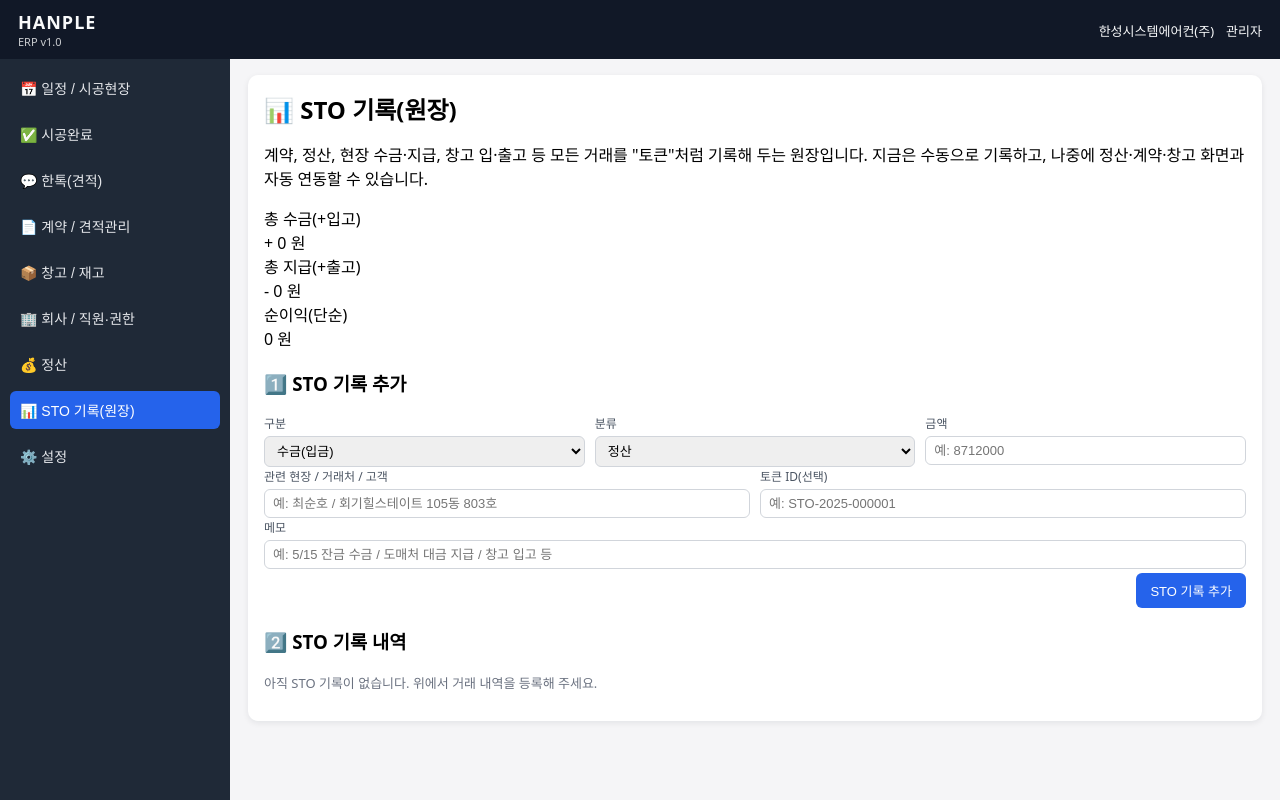
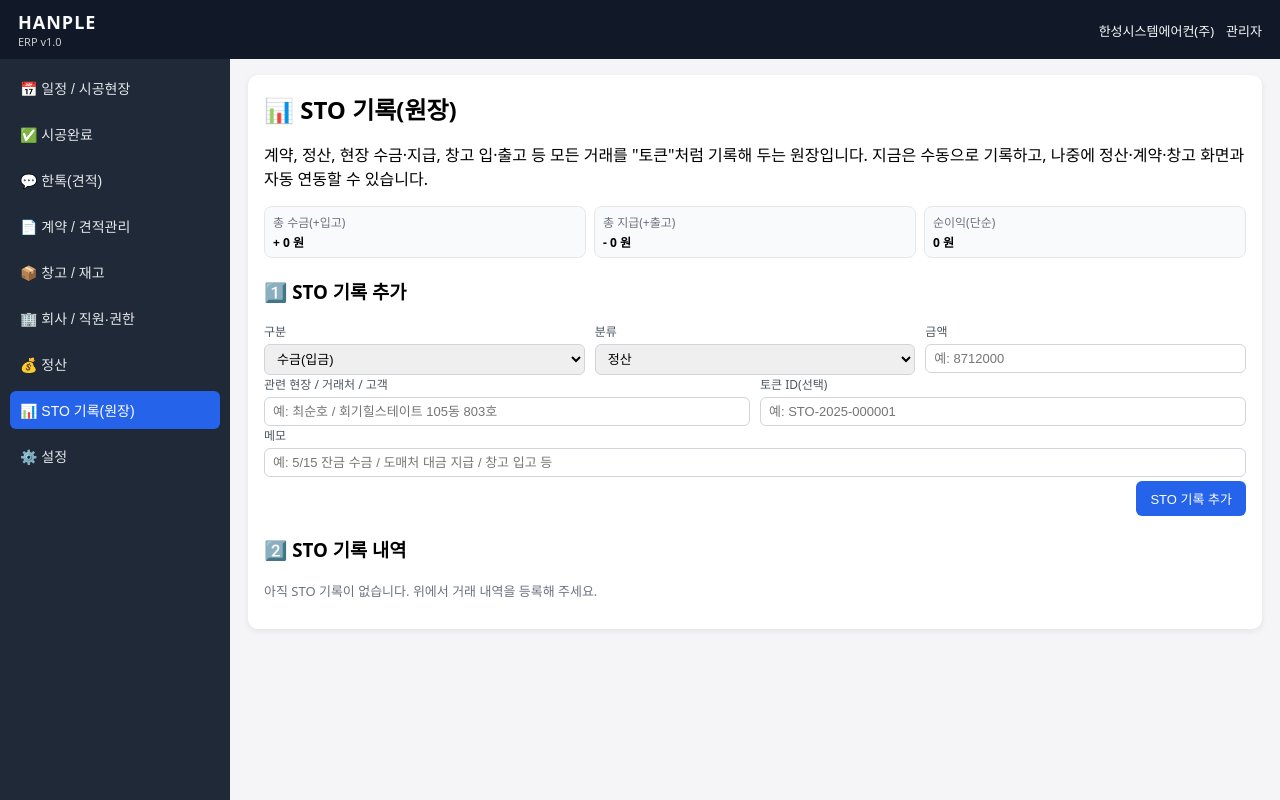
Before and after one commit to hit308277-cloud/hanple-v1, a React (Vite) app: page / in a window 1280 px wide. Both pictures are taken after a click on the button "📊 STO 기록(원장)". Built offline with nearby package versions, Linux system fonts and the light colour scheme.

Commit message:
Update styles.css

```diff
--- a/src/styles.css
+++ b/src/styles.css
@@ -700,3 +700,124 @@ body, html {
   gap: 3px;
   font-size: 11px;
 }
+/* STO 원장 */
+.ledger-section {
+  margin-top: 10px;
+  margin-bottom: 12px;
+}
+
+.ledger-summary {
+  display: flex;
+  flex-wrap: wrap;
+  gap: 8px;
+}
+
+.ledger-summary-item {
+  flex: 1;
+  min-width: 130px;
+  border-radius: 8px;
+  border: 1px solid #e5e7eb;
+  padding: 6px 8px;
+  background: #f9fafb;
+  font-size: 12px;
+}
+
+.ledger-summary-item .label {
+  color: #6b7280;
+  margin-bottom: 2px;
+}
+
+.ledger-summary-item .value {
+  font-weight: 600;
+}
+
+.ledger-form {
+  margin-bottom: 8px;
+}
+
+.ledger-item {
+  border-radius: 8px;
+  border: 1px solid #e5e7eb;
+  padding: 6px 8px;
+  margin-bottom: 4px;
+  background: #ffffff;
+  font-size: 12px;
+}
+
+.ledger-main {
+  display: flex;
+  justify-content: space-between;
+  align-items: center;
+}
+
+.ledger-kind {
+  display: flex;
+  align-items: center;
+  gap: 4px;
+}
+
+.ledger-category {
+  font-size: 11px;
+  color: #6b7280;
+}
+
+.ledger-amount {
+  font-weight: 700;
+}
+
+.ledger-sub {
+  margin-top: 2px;
+  color: #4b5563;
+}
+
+.ledger-memo {
+  margin-top: 2px;
+  color: #374151;
+}
+
+.ledger-date {
+  margin-top: 2px;
+  font-size: 11px;
+  color: #6b7280;
+}
+
+/* 구분 뱃지 */
+.badge {
+  display: inline-flex;
+  align-items: center;
+  padding: 2px 6px;
+  border-radius: 999px;
+  font-size: 11px;
+}
+
+.badge-수금,
+.badge-입고 {
+  background: #ecfdf5;
+  border: 1px solid #22c55e;
+  color: #15803d;
+}
+
+.badge-지급,
+.badge-출고 {
+  background: #fef2f2;
+  border: 1px solid #ef4444;
+  color: #b91c1c;
+}
+
+.badge-계약 {
+  background: #eff6ff;
+  border: 1px solid #3b82f6;
+  color: #1d4ed8;
+}
+
+.badge-정산 {
+  background: #f5f3ff;
+  border: 1px solid #8b5cf6;
+  color: #6d28d9;
+}
+
+.badge-기타 {
+  background: #f9fafb;
+  border: 1px solid #9ca3af;
+  color: #4b5563;
+}
```
